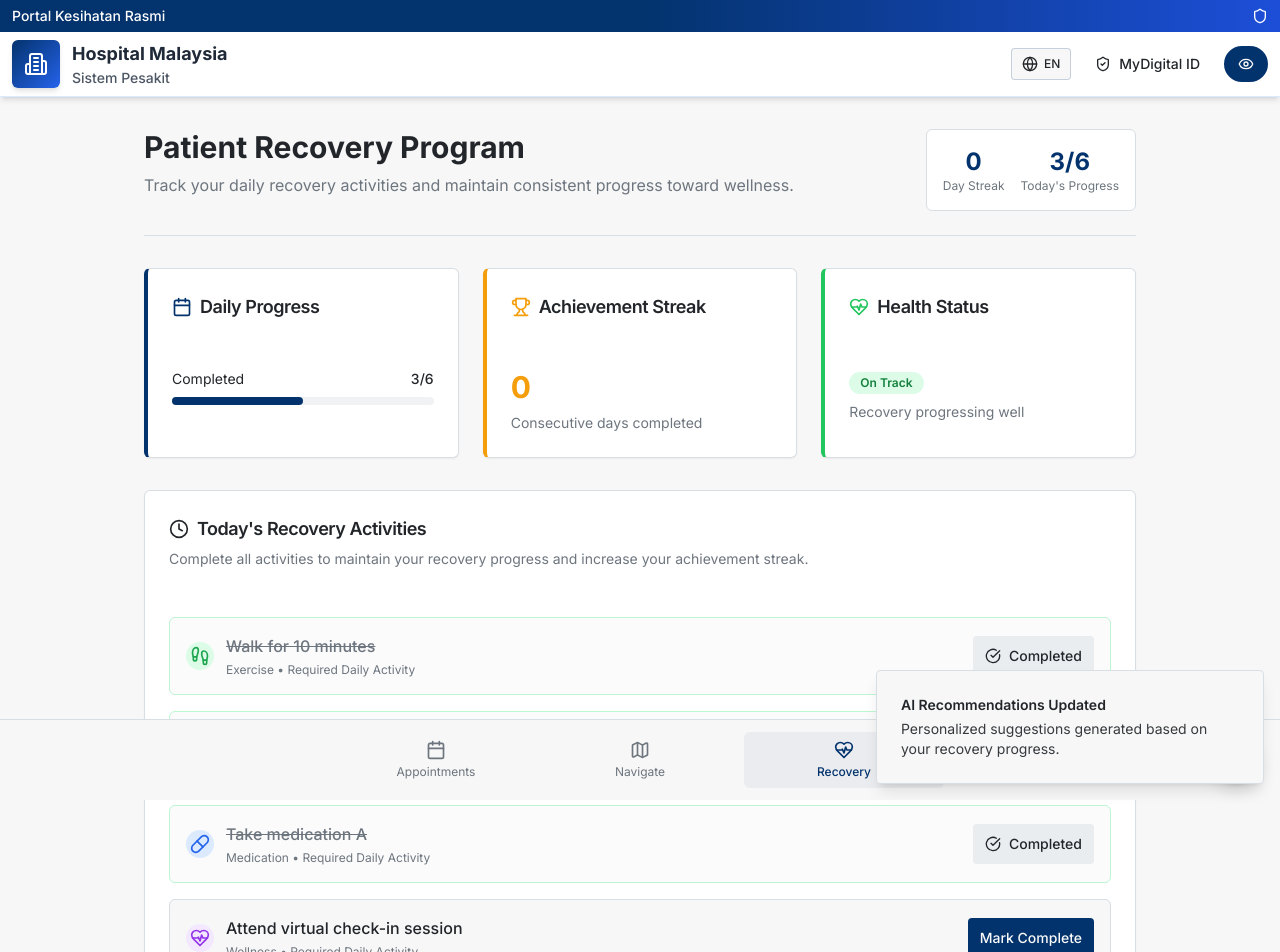
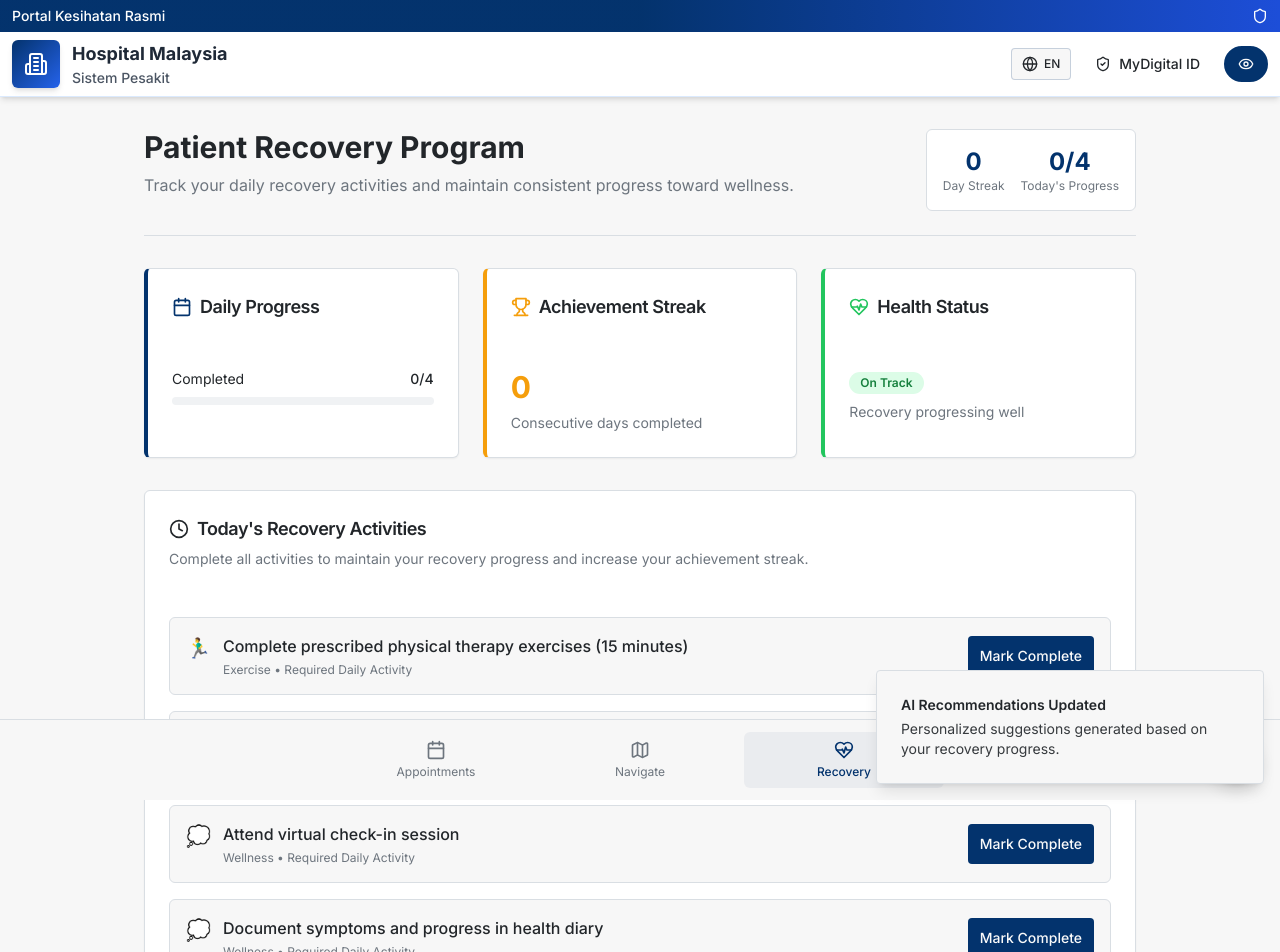
Before and after one commit to teh0401/sentihealth, a React (Vite) app: page /recovery in a window 1280 px wide. Shown: the top 952 px of the page. Built offline with nearby package versions, Linux system fonts and the light colour scheme.

Commit message:
Reverted to commit 1f7b21c34f57555b4418457b0d8dbee20b53e8a1

```diff
--- a/src/pages/Recovery.tsx
+++ b/src/pages/Recovery.tsx
@@ -2,18 +2,16 @@ import { useEffect, useState } from "react";
 import { Card, CardContent, CardDescription, CardHeader, CardTitle } from "@/components/ui/card";
 import { Button } from "@/components/ui/button";
 import { Badge } from "@/components/ui/badge";
-import { HeartPulse, CheckCircle, Trophy, Clock, Calendar, Footprints, Droplets, Pill } from "lucide-react";
+import { HeartPulse, CheckCircle, Trophy, Clock, Calendar } from "lucide-react";
 import AIRecoveryRecommendations from "@/components/recovery/AIRecoveryRecommendations";
 
-interface Task { id: string; title: string; done: boolean; type: 'medication' | 'exercise' | 'wellness' | 'hydration'; }
+interface Task { id: string; title: string; done: boolean; type: 'medication' | 'exercise' | 'wellness'; }
 
 const initialTasks: Task[] = [
-  { id: 't1', title: 'Walk for 10 minutes', done: true, type: 'exercise' },
-  { id: 't2', title: 'Drink a glass of water', done: true, type: 'hydration' },
-  { id: 't3', title: 'Take medication A', done: true, type: 'medication' },
-  { id: 't4', title: 'Attend virtual check-in session', done: false, type: 'wellness' },
-  { id: 't5', title: 'Document symptoms and progress in health diary', done: false, type: 'wellness' },
-  { id: 't6', title: 'Complete prescribed physical therapy exercises', done: false, type: 'exercise' },
+  { id: 't1', title: 'Complete prescribed physical therapy exercises (15 minutes)', done: false, type: 'exercise' },
+  { id: 't2', title: 'Take morning medications as prescribed', done: false, type: 'medication' },
+  { id: 't3', title: 'Attend virtual check-in session', done: false, type: 'wellness' },
+  { id: 't4', title: 'Document symptoms and progress in health diary', done: false, type: 'wellness' },
 ];
 
 const Recovery = () => {
@@ -43,36 +41,10 @@ const Recovery = () => {
 
   const getTaskIcon = (type: string) => {
     switch (type) {
-      case 'medication':
-        return (
-          <div className="p-1 rounded-full bg-blue-100">
-            <Pill className="h-5 w-5 text-blue-600" />
-          </div>
-        );
-      case 'exercise':
-        return (
-          <div className="p-1 rounded-full bg-green-100">
-            <Footprints className="h-5 w-5 text-green-600 animate-pulse" />
-          </div>
-        );
-      case 'hydration':
-        return (
-          <div className="p-1 rounded-full bg-blue-100">
-            <Droplets className="h-5 w-5 text-blue-500" />
-          </div>
-        );
-      case 'wellness':
-        return (
-          <div className="p-1 rounded-full bg-purple-100">
-            <HeartPulse className="h-5 w-5 text-purple-600" />
-          </div>
-        );
-      default:
-        return (
-          <div className="p-1 rounded-full bg-gray-100">
-            <CheckCircle className="h-5 w-5 text-gray-600" />
-          </div>
-        );
+      case 'medication': return '💊';
+      case 'exercise': return '🏃‍♂️';
+      case 'wellness': return '💭';
+      default: return '✅';
     }
   };
 
@@ -179,16 +151,14 @@ const Recovery = () => {
             <div key={t.id} className={`flex flex-col sm:flex-row sm:items-center sm:justify-between border rounded-lg p-3 sm:p-4 transition-all gap-3 sm:gap-4 ${
               t.done ? 'bg-muted/30 border-green-200' : 'bg-background border-border hover:border-primary/50'
             }`}>
-              <div className="flex items-center gap-3 flex-1 min-w-0">
-                <div className="flex-shrink-0">
-                  {getTaskIcon(t.type)}
-                </div>
+              <div className="flex items-start gap-2 sm:gap-3 flex-1 min-w-0">
+                <div className="text-lg sm:text-xl flex-shrink-0">{getTaskIcon(t.type)}</div>
                 <div className="flex-1 min-w-0">
                   <span className={`font-medium text-sm sm:text-base block ${t.done ? 'line-through text-muted-foreground' : 'text-foreground'}`}>
                     {t.title}
                   </span>
                   <div className="text-xs text-muted-foreground mt-1 capitalize">
-                    {t.type === 'hydration' ? 'hydration' : t.type} • Required daily activity
+                    {t.type} • Required daily activity
                   </div>
                 </div>
               </div>
```
